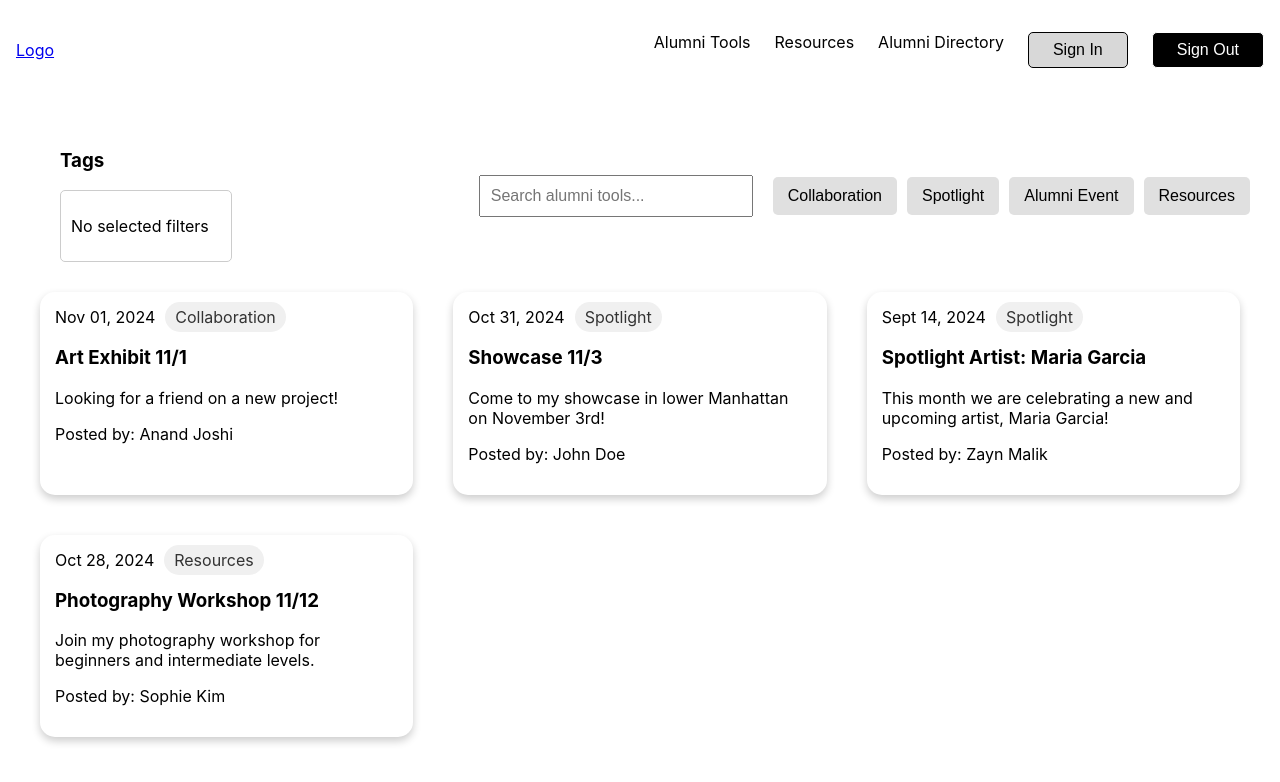
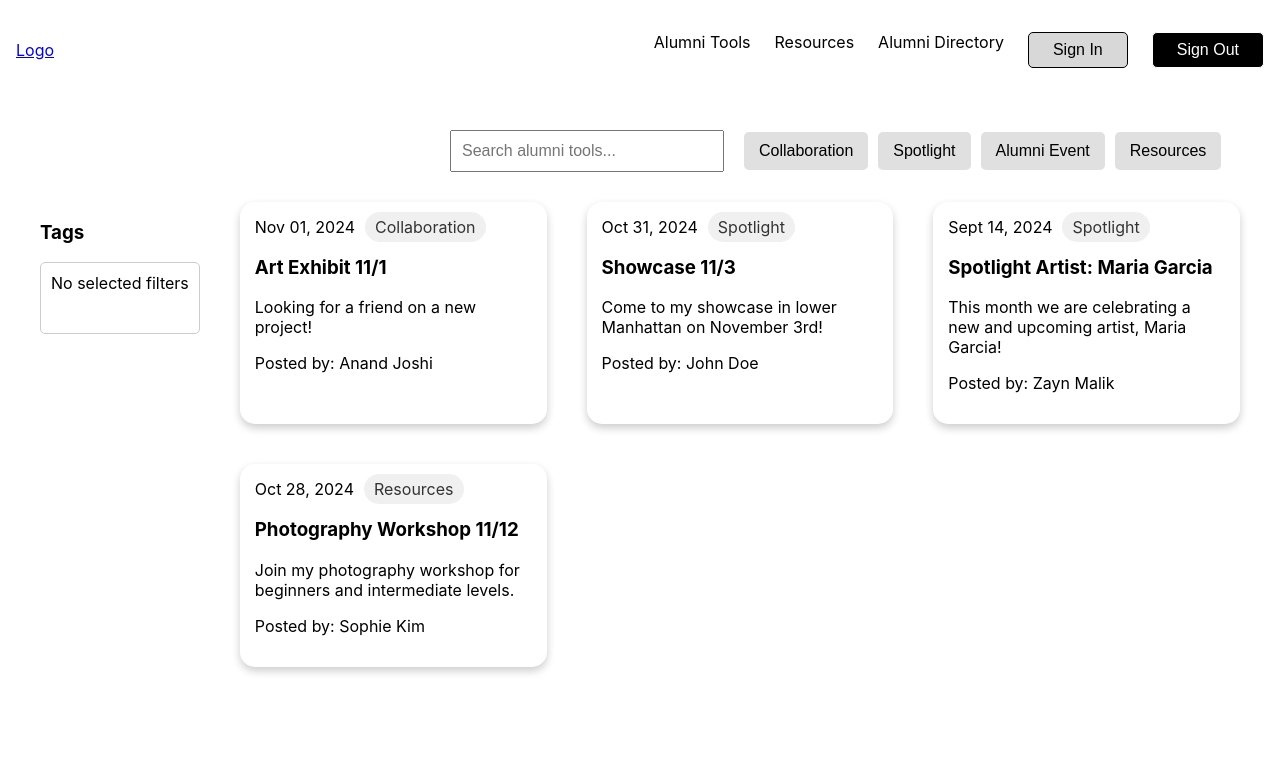
Before and after one commit to cfgcolumbus24/Team-17, a React (Create React App) app in the folder team17/: page /tools in a window 1280 px wide. Shown: the top 782 px of the page. Built offline with nearby package versions, Linux system fonts and the light colour scheme.

Commit message:
displaying posts inline with currently selected tags feature

```diff
--- a/team17/src/components/Alumni-Tools.js
+++ b/team17/src/components/Alumni-Tools.js
@@ -55,7 +55,7 @@ function AlumniTools() {
             category: { title: 'Resources' },
             author: 'Sophie Kim',
           },
-      ]
+      ];
 
       const filteredPosts = posts.filter(post => {
         const matchesFilter = selectedFilters.length === 0 || selectedFilters.includes(post.category.title);
@@ -66,43 +66,9 @@ function AlumniTools() {
       });
 
     return (
-        <div style={{ display: 'flex', flexDirection: 'column', alignItems: 'flex-start', padding: '30px' }}>
-            <div style={{ display: 'flex', justifyContent: 'space-between', width: '100%', marginBottom: '20px' }}>
-                <div style={{ marginRight: '20px', paddingLeft: '30px' }}>
-                    <h3>Tags</h3>
-                    <div style={{
-                        border: '1px solid #ccc',
-                        borderRadius: '5px',
-                        padding: '10px',
-                        minWidth: '150px',
-                        height: '50px',
-                        display: 'flex',
-                        alignItems: 'center',
-                    }}>
-                        {selectedFilters.length > 0 ? (
-                            selectedFilters.map((filter) => (
-                                <span
-                                    key={filter}
-                                    style={{
-                                        display: 'inline-block',
-                                        backgroundColor: '#000',
-                                        color: '#fff',
-                                        borderRadius: '3px',
-                                        padding: '5px 10px',
-                                        margin: '5px',
-                                    }}
-                                >
-                                    {filter}
-                                </span>
-                            ))
-                        ) : (
-                            <span>No selected filters</span>
-                        )}
-                    </div>
-                </div>
-
-                <div style={{ display: 'flex', alignItems: 'center' }}>
-                    <form onSubmit={(e) => e.preventDefault()} style={{ display: 'flex', alignItems: 'center' }}>
+        <div style={{ padding: '30px' }}>
+            <div style={{ display: 'flex', justifyContent: 'flex-end', marginBottom: '20px' }}>
+                <form onSubmit={(e) => e.preventDefault()} style={{ display: 'flex', alignItems: 'center', width: '100%', maxWidth: '800px' }}>
                     <input
                         type="text"
                         placeholder="Search alumni tools..."
@@ -115,7 +81,6 @@ function AlumniTools() {
                             marginRight: '20px',
                         }}
                     />
-
                     <div style={{ display: 'flex', gap: '10px' }}>
                         {filters.map((filter) => (
                             <button
@@ -138,8 +103,41 @@ function AlumniTools() {
                     </div>
                 </form>
             </div>
+
+            <div style={{ display: 'flex', alignItems: 'flex-start' }}>
+                {/* Tags Box (Shows Selected Filters on the Left) */}
+                <div style={{ marginRight: '20px', padding: '10px', minWidth: '150px', display: 'flex', flexDirection: 'column' }}>
+                    <h3>Tags</h3>
+                    <div style={{
+                        border: '1px solid #ccc',
+                        borderRadius: '5px',
+                        padding: '10px',
+                        minHeight: '50px',
+                        display: 'flex',
+                        flexDirection: 'column',
+                    }}>
+                        {selectedFilters.length > 0 ? (
+                            selectedFilters.map((filter) => (
+                                <span
+                                    key={filter}
+                                    style={{
+                                        backgroundColor: '#000',
+                                        color: '#fff',
+                                        borderRadius: '3px',
+                                        padding: '5px 10px',
+                                        margin: '5px 0',
+                                    }}
+                                >
+                                    {filter}
+                                </span>
+                            ))
+                        ) : (
+                            <span>No selected filters</span>
+                        )}
+                    </div>
                 </div>
 
+                <div style={{ flex: 1 }}>
                     <div className="bg-white py-24 sm:py-32">
                         <div className="mx-auto max-w-7xl px-6 lg:px-8">
                             <div style={{ display: 'grid', gridTemplateColumns: 'repeat(3, 1fr)', gap: '20px', justifyItems: 'stretch' }}>
@@ -194,7 +192,8 @@ function AlumniTools() {
                             </div>
                         </div>
                     </div>
-
+                </div>
+            </div>
         </div>
     );
 }
```
Lines whose indentation alone changed are shown as unchanged.
